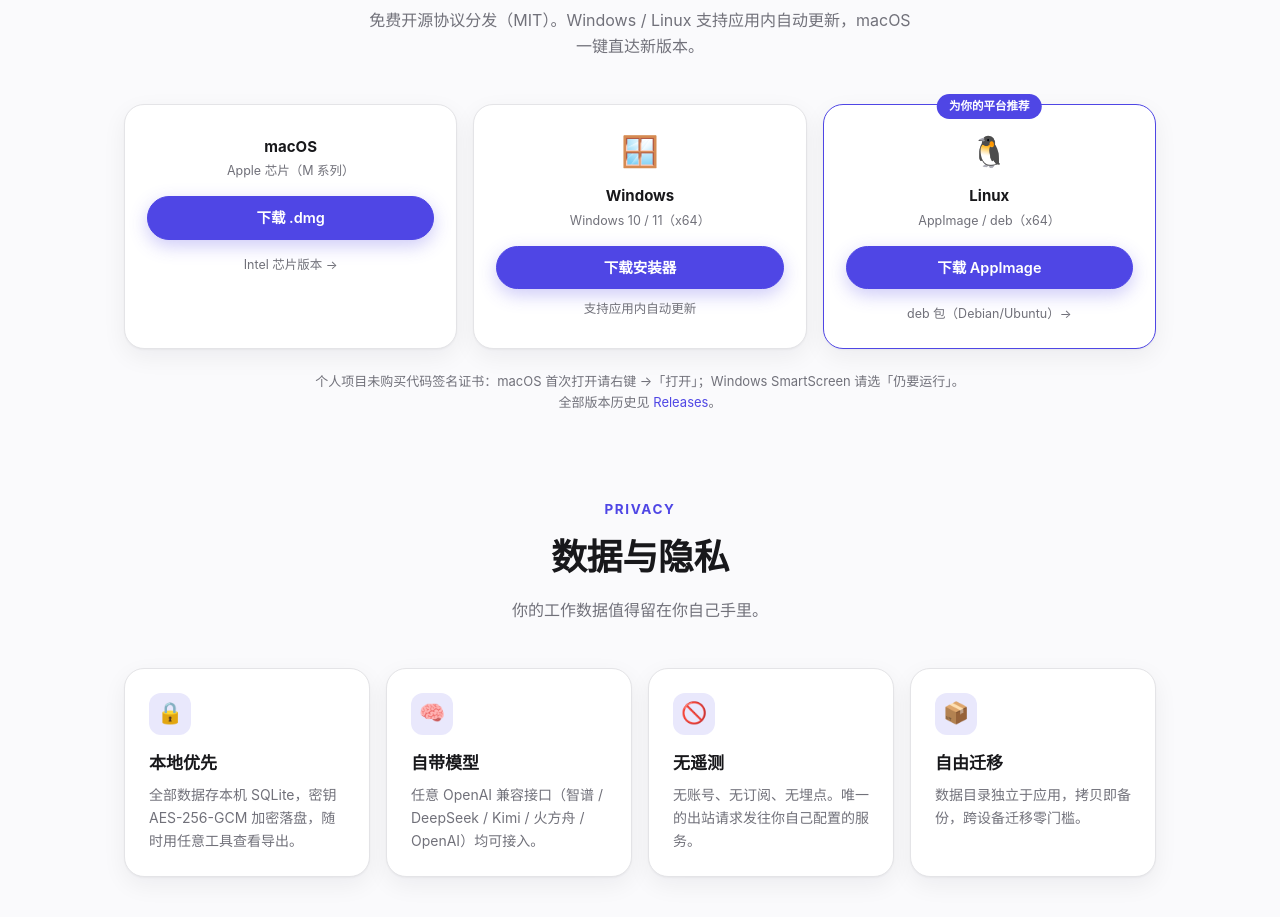
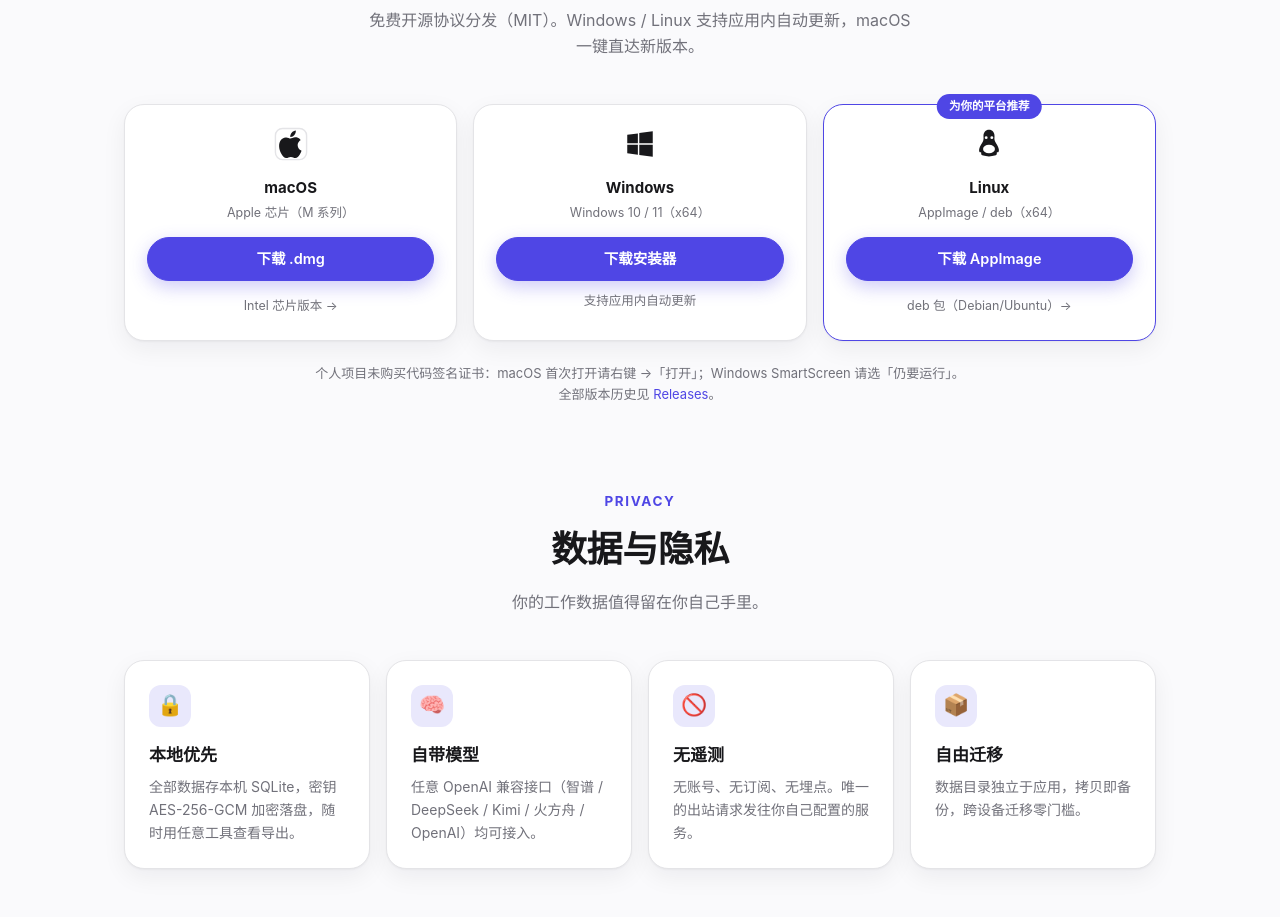
Before and after one commit to leisurehuang/ai-workspace-release, a plain HTML site: page index.html in a window 1280 px wide. Shown: the part 3985-4902 px from the top of the page. Drawn offline with Linux system fonts and the light colour scheme; no server answers.

Commit message:
fix(site): download-card OS icons as inline SVG (Apple glyph renders blank off-mac); follow dark mode

```diff
--- a/index.html
+++ b/index.html
@@ -196,21 +196,21 @@
     </div>
     <div class="dl-grid">
       <div class="dl reveal" data-os="mac">
-        <div class="icon" style="font-size:30px"></div>
+        <div class="icon" style="background:transparent;color:var(--text)"><svg width="34" height="34" viewBox="0 0 24 24" fill="none"><path d="M16.7 12.9c0-2.4 2-3.6 2.1-3.7-1.1-1.7-2.9-1.9-3.5-1.9-1.5-.2-2.9.9-3.7.9-.8 0-1.9-.9-3.2-.8-1.6 0-3.1 1-4 2.4-1.7 3-0.4 7.3 1.2 9.7.8 1.2 1.8 2.5 3.1 2.4 1.2-.1 1.7-.8 3.2-.8s1.9.8 3.2.8c1.3 0 2.2-1.2 3-2.4.9-1.4 1.3-2.7 1.3-2.8-.1 0-2.6-1-2.7-3.8zM14.4 5.6c.7-.8 1.1-1.9 1-3.1-1 0-2.2.7-2.9 1.5-.6.7-1.2 1.9-1 3 1.1.1 2.2-.6 2.9-1.4z" fill="currentColor"/><rect x="1" y="1" width="22" height="22" rx="5" stroke="var(--line)" fill="none"/></svg></div>
         <div class="os">macOS</div>
         <div class="note">Apple 芯片（M 系列）</div>
         <a class="btn btn-primary" href="https://github.com/leisurehuang/ai-workspace-release/releases/latest/download/ai-workspace-arm64.dmg">下载 .dmg</a>
         <div style="margin-top:10px"><a style="font-size:12.5px;color:var(--muted)" href="https://github.com/leisurehuang/ai-workspace-release/releases/latest/download/ai-workspace-x64.dmg">Intel 芯片版本 →</a></div>
       </div>
       <div class="dl reveal" data-os="win">
-        <div class="icon" style="font-size:30px">🪟</div>
+        <div class="icon" style="background:transparent;color:var(--text)"><svg width="34" height="34" viewBox="0 0 24 24"><path d="M3 5.5l7.5-1v7H3v-6zm0 13l7.5 1v-7H3v6zm8.5 1.2L21 21v-8.5h-9.5v7.2zm0-15.4v7.2H21V3l-9.5 1.3z" fill="currentColor"/></svg></div>
         <div class="os">Windows</div>
         <div class="note">Windows 10 / 11（x64）</div>
         <a class="btn btn-primary" href="https://github.com/leisurehuang/ai-workspace-release/releases/latest/download/ai-workspace-setup.exe">下载安装器</a>
         <div style="margin-top:10px;font-size:12.5px;color:var(--muted)">支持应用内自动更新</div>
       </div>
       <div class="dl reveal" data-os="linux">
-        <div class="icon" style="font-size:30px">🐧</div>
+        <div class="icon" style="background:transparent;color:var(--text)"><svg width="34" height="34" viewBox="0 0 24 24"><path d="M12 2c-2.4 0-3.9 1.9-3.9 4.3 0 1.6.3 2.4-.4 3.9-.8 1.6-2.2 3.4-2.6 5.3-.3 1.5.1 2.5 1 2.4.3 0 .5.3.4.7-.2.8.3 1.5 1.5 1.6 1.1.1 2.4.6 4 .6s2.9-.5 4-.6c1.2-.1 1.7-.8 1.5-1.6-.1-.4.1-.7.4-.7.9.1 1.3-.9 1-2.4-.4-1.9-1.8-3.7-2.6-5.3-.7-1.5-.4-2.3-.4-3.9C15.9 3.9 14.4 2 12 2z" fill="currentColor"/><circle cx="10" cy="7.5" r="1" fill="var(--card)"/><circle cx="14" cy="7.5" r="1" fill="var(--card)"/><ellipse cx="12" cy="15.5" rx="4.2" ry="3" fill="var(--card)"/></svg></div>
         <div class="os">Linux</div>
         <div class="note">AppImage / deb（x64）</div>
         <a class="btn btn-primary" href="https://github.com/leisurehuang/ai-workspace-release/releases/latest/download/ai-workspace-linux-x86_64.AppImage">下载 AppImage</a>
```
